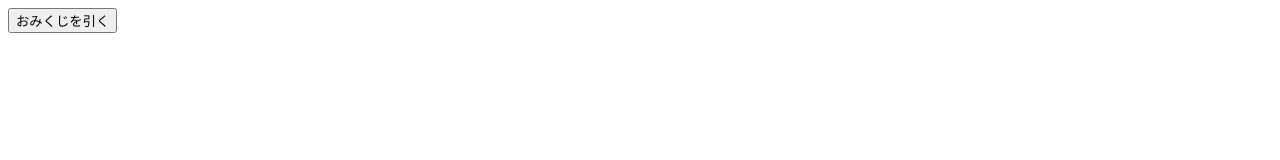
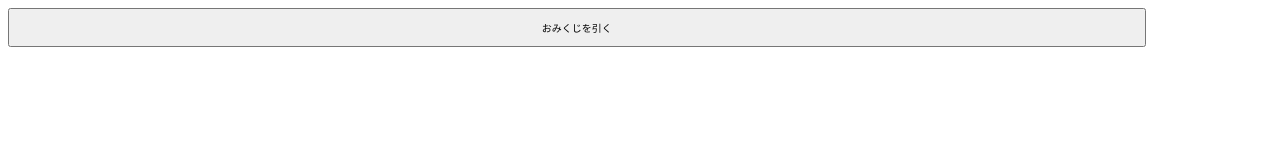
Before and after one commit to kuroineko2010/omikuji, a plain HTML site: page index.html in a window 1280 px wide. Drawn offline with Linux system fonts and the light colour scheme.

Commit message:
Update index.html

```diff
--- a/index.html
+++ b/index.html
@@ -7,7 +7,7 @@
 <body>
 
 
- <input id="omikuji_btn" type="button" value="おみくじを引く">
+ <input id="omikuji_btn" type="button" style="width:90%;padding:10px;font-size:10px;" value="おみくじを引く">
  </div>
 
     <script>
```
